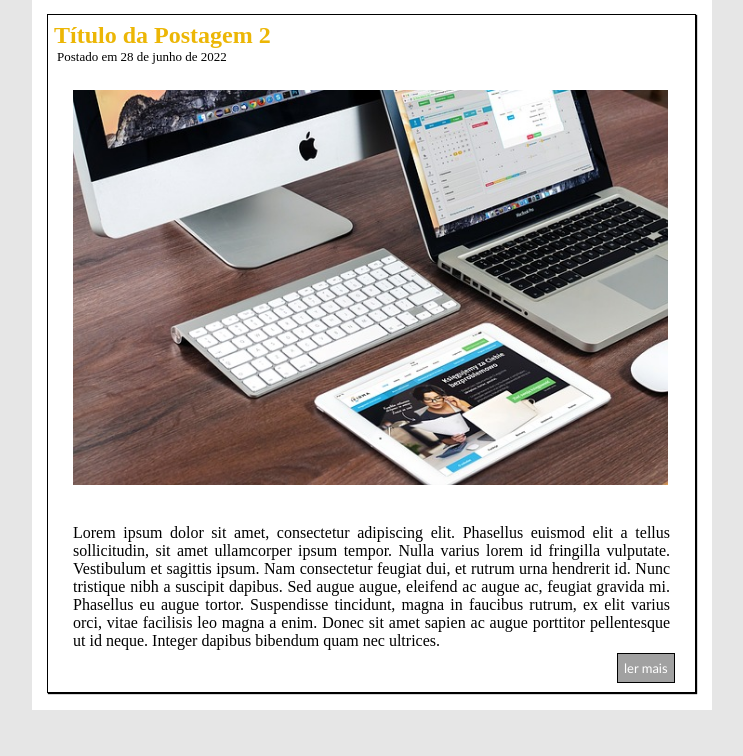
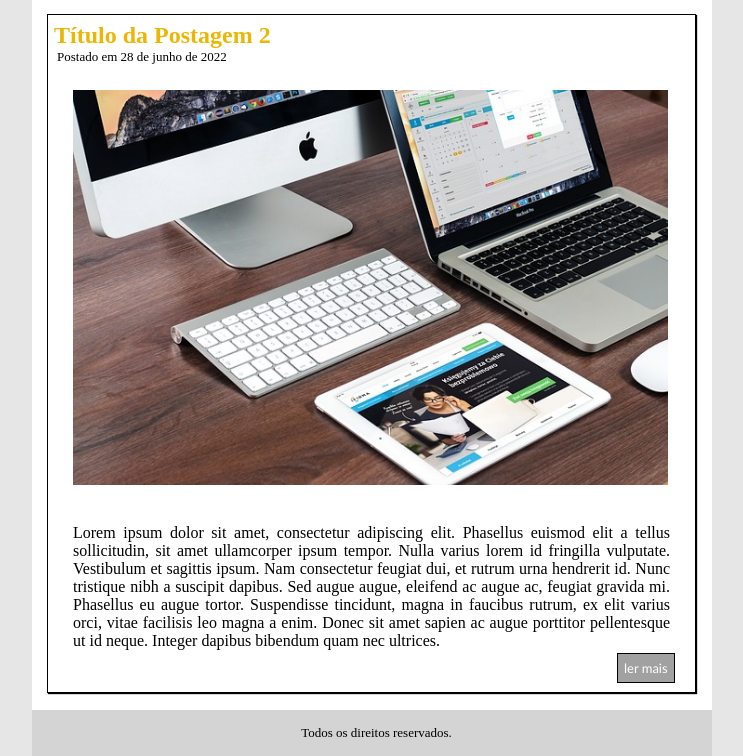
Before and after one commit to duduisonfire/tecblog, a plain HTML site: page index.html in a window 1280 px wide. Shown: the part 941-1697 px from the top of the page, without its empty margins (238-981 px from the left). Before the commit the page ends 1666 px from the top, so only its background shows below. Drawn offline with Linux system fonts and the light colour scheme.

Commit message:
Mudança no Index e CSS
Footer adicionado.

```diff
--- a/css/style.css
+++ b/css/style.css
@@ -97,7 +97,7 @@ body{
     padding: 15px;
     padding-bottom: 1px;
     margin-top: 15px;
-    margin-bottom: 15px;
+    margin-bottom: 0px;
 }
 
 .articles{
@@ -183,3 +183,12 @@ body{
     margin-left: 10px;
     margin-bottom: 8px;
 }
+
+.footer{
+    position: relative;
+    right: -270px;
+    background-color: rgba(175, 172, 172, 0.329);
+    padding: 15px;
+    text-align: center;
+    width: 650px;
+}
--- a/index.html
+++ b/index.html
@@ -111,5 +111,10 @@
             </p>
         </div>
     </main>
+    <footer class="footer">
+        <p>
+            Todos os direitos reservados.
+        </p>
+    </footer>
 </body>
 </html>
```
